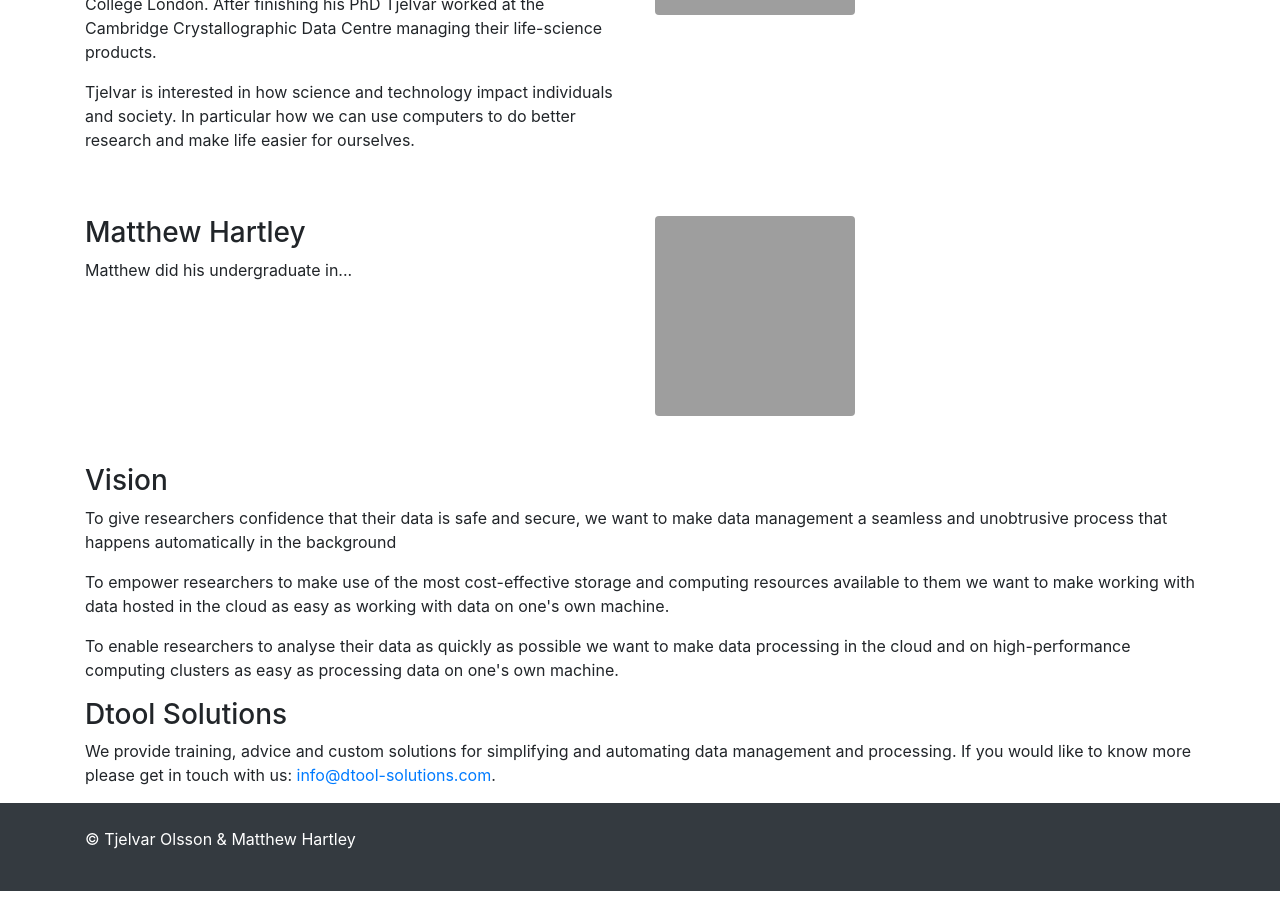
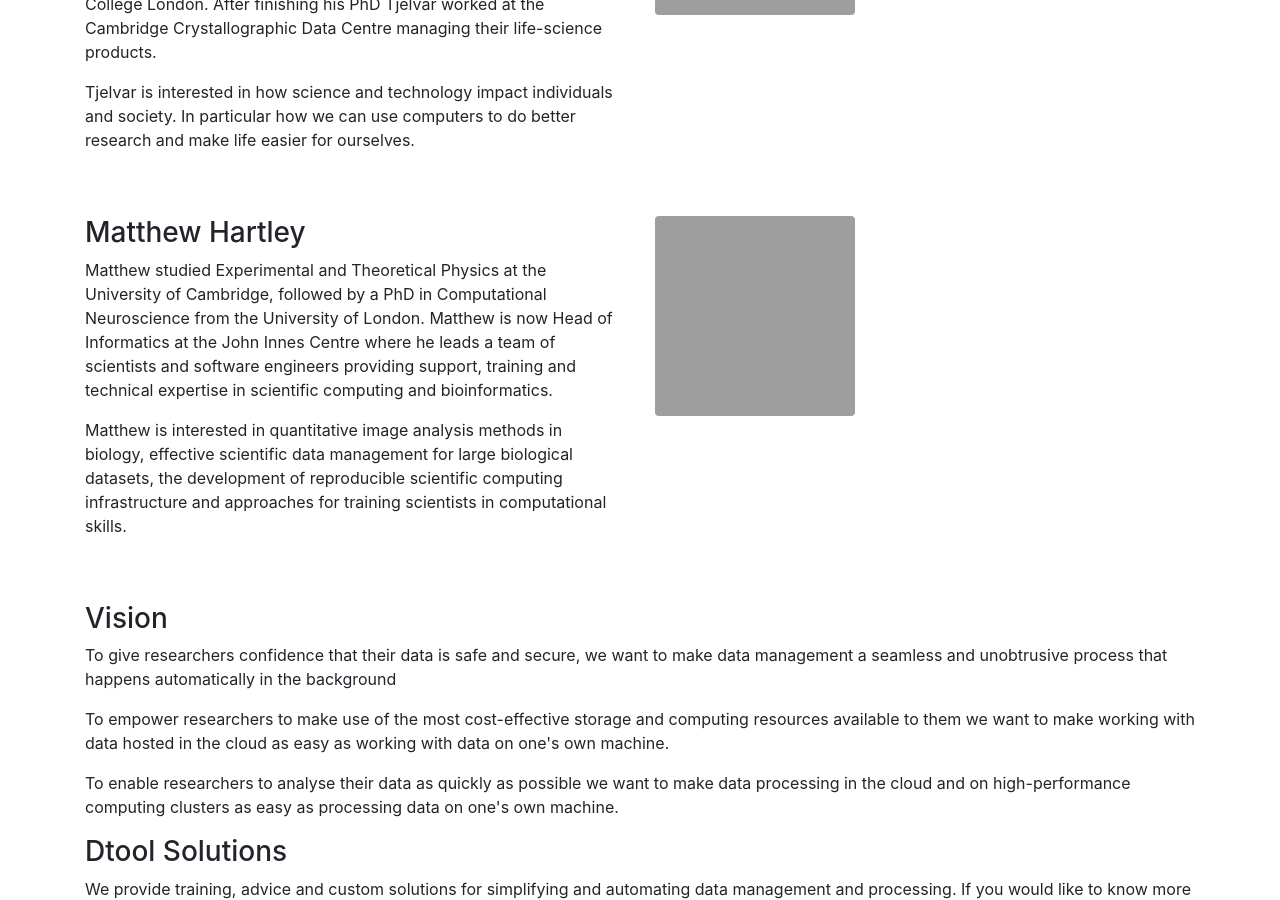
Before and after one commit to jic-dtool/jic-dtool.github.io, a Jekyll site: the page built from about.md, in a window 1280 px wide and 900 px high, scrolled down 609 px. Built offline with Jekyll 4.4.1, drawn with Linux system fonts in a browser that asks for light colours; our own code applies the rules of GitHub Pages for plain Markdown files; grey boxes are pictures that could not be loaded.

Commit message:
Add Matthew's bio

```diff
--- a/about.md
+++ b/about.md
@@ -34,8 +34,24 @@
 
   <div class="row my-5">
     <div class="col">
+
       <h3>Matthew Hartley</h3>
-      <p>Matthew did his undergraduate in...</p>
+      <p>
+      Matthew studied Experimental and Theoretical Physics at the University of
+      Cambridge, followed by a PhD in Computational Neuroscience from the
+      University of London. Matthew is now Head of Informatics at the John
+      Innes Centre where he leads a team of scientists and software engineers
+      providing support, training and technical expertise in scientific
+      computing and bioinformatics.
+      </p>
+
+      <p>
+      Matthew is interested in quantitative image analysis methods in biology,
+      effective scientific data management for large biological datasets, the
+      development of reproducible scientific computing infrastructure and
+      approaches for training scientists in computational skills.
+      </p>
+
     </div>
 
     <div class="col">
```
